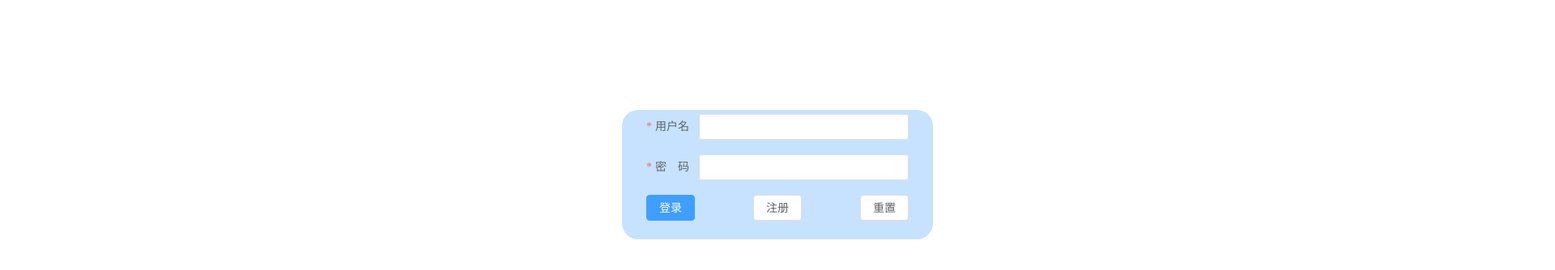
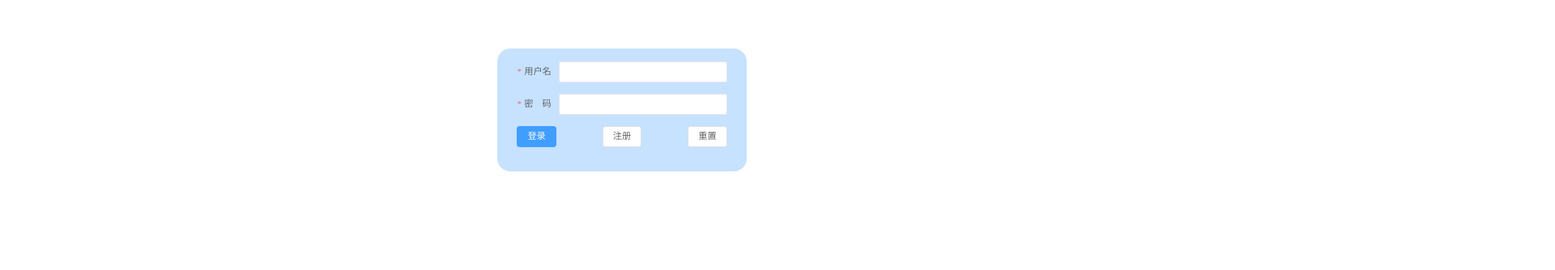
Before and after one commit to Huangshi-maker/vue3Project, a Vue app in the folder demo/: page /#/login in a window 1280 px wide. Shown: the part 184-518 px from the top of the page at 81% size, 1920 px wide, since content can reach past the window. Built offline with nearby package versions, Linux system fonts and the light colour scheme; what @jiaminghi/data-view would draw is missing.

Commit message:
解决电脑屏幕缩放125布局混乱的问题

```diff
--- a/demo/src/App.vue
+++ b/demo/src/App.vue
@@ -22,7 +22,14 @@ body {
 
 }
 
+@media (max-width: 1919px) and (min-width: 768px) {
+  html {
+    zoom: 80%;
+  }
+}
+
 #app {
-  height: 100vh;
+  height: 100%;
+  margin: 0 auto;
 }
 </style>
--- a/demo/src/views/login.vue
+++ b/demo/src/views/login.vue
@@ -150,11 +150,12 @@ export default {
 </script>
 <style lang="less" scoped>
 .loginContainer {
-
+  width: 100%;
   height: 100vh;
   display: flex;
   justify-content: center;
   align-items: center;
+  margin: 0 auto;
 
   .box {
     width: 20%;
@@ -165,6 +166,7 @@ export default {
     border-radius: 20px;
     position: relative;
     overflow: hidden;
+    min-height: 190px;
 
 
 
--- a/demo/src/views/pages/dataViewBoard.vue
+++ b/demo/src/views/pages/dataViewBoard.vue
@@ -12,7 +12,7 @@
                     <dv-border-box-12 class="left" style="height:100%">
                         <div class="userinfo" style="height:">
                             <div class="userimage">
-                                <img src="@/assets/images/user.png" alt="">
+                                <img src="@/assets/images/myimage.png" alt="">
                             </div>
                             <div class="usertext">
                                 <span>Huangshi-maker</span>
@@ -50,10 +50,10 @@
 
                         </div>
                         <div class="center-bottom">
-                            <dv-border-box-10>
+                            <dv-border-box-12>
                             <p>最近操作数据</p>
 
-                            </dv-border-box-10>
+                            </dv-border-box-12>
                         </div>
 
                     </div>
--- a/demo/src/views/pages/index.vue
+++ b/demo/src/views/pages/index.vue
@@ -154,8 +154,6 @@ export default {
     components: {
         mousecharts,
         fanChart,
-        dataview
-
     },
     setup() {
 
```
Also changed, not shown: demo/src/assets/images/myimage.png (added).
